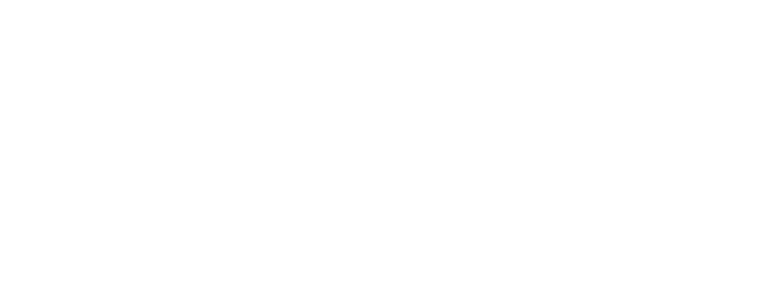
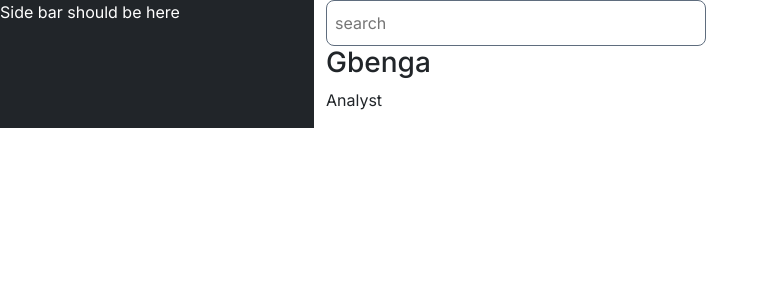
Before and after one commit to group2-team2-fdev2/cash2go, a React (Vite) app: page /dashboard in a window 1280 px wide. Shown: the top 300 px of the page, without its empty margins (0-769 px from the left). Built offline with nearby package versions, Linux system fonts and the light colour scheme.

Commit message:
contact page

```diff
--- a/index.html
+++ b/index.html
@@ -3,11 +3,24 @@
   <head>
     <meta charset="UTF-8" />
     <!-- <link rel="icon" type="image/svg+xml" href="/vite.svg" /> -->
+    <link
+      href="https://cdn.jsdelivr.net/npm/bootstrap@5.0.2/dist/css/bootstrap.min.css"
+      rel="stylesheet"
+      integrity="sha384-EVSTQN3/azprG1Anm3QDgpJLIm9Nao0Yz1ztcQTwFspd3yD65VohhpuuCOmLASjC"
+      crossorigin="anonymous"
+    />
+
     <meta name="viewport" content="width=device-width, initial-scale=1.0" />
     <title>Cash2go</title>
   </head>
   <body>
     <div id="root"></div>
+    <script
+      src="https://cdn.jsdelivr.net/npm/bootstrap@5.0.2/dist/js/bootstrap.bundle.min.js"
+      integrity="sha384-MrcW6ZMFYlzcLA8Nl+NtUVF0sA7MsXsP1UyJoMp4YLEuNSfAP+JcXn/tWtIaxVXM"
+      crossorigin="anonymous"
+    ></script>
+
     <script type="module" src="/src/main.jsx"></script>
   </body>
 </html>
--- a/package.json
+++ b/package.json
@@ -10,8 +10,11 @@
     "preview": "vite preview"
   },
   "dependencies": {
+    "@popperjs/core": "^2.11.8",
     "axios": "^1.4.0",
+    "bootstrap": "^5.3.0",
     "react": "^18.2.0",
+    "react-bootstrap": "^2.7.4",
     "react-dom": "^18.2.0",
     "react-icons": "^4.8.0",
     "react-router-dom": "6.4"
@@ -24,6 +27,7 @@
     "eslint-plugin-react": "^7.32.2",
     "eslint-plugin-react-hooks": "^4.6.0",
     "eslint-plugin-react-refresh": "^0.3.4",
+    "sass": "^1.62.1",
     "vite": "^4.3.2"
   }
 }
--- a/src/Cash2goApp.jsx
+++ b/src/Cash2goApp.jsx
@@ -15,6 +15,10 @@
 import EmailRequest from "./Pages/Auth/ForgotPassword/EmailRequest/EmailRequest";
 import SecurityQuestion from "./Pages/Auth/ForgotPassword/SecurityQuestion/SecurityQuestion";
 import NewPassword from "./Pages/Auth/ForgotPassword/NewPassword/NewPassword";
+
+// Main Page
+import Main from "./Pages/Main/Main";
+
 // Dashboard
 import Dashboard from "./Pages/Dashboard/Dashboard";
 
@@ -29,7 +33,7 @@
       <Route path="forgot-password" element={<EmailRequest />} />
       <Route path="security-question" element={<SecurityQuestion />} />
       <Route path="new-password" element={<NewPassword />} />
-      <Route path="dashboard" element={<Dashboard />} />
+      <Route path="dashboard" element={<Main />} />
     </Route>
   )
 );
--- a/src/Pages/Dashboard/Dashboard.jsx
+++ b/src/Pages/Dashboard/Dashboard.jsx
@@ -1,3 +1,6 @@
+
+
+
 export default function Dashboard() {
   return (
     <div>
--- /dev/null
+++ b/src/Pages/Main/Main.jsx
@@ -0,0 +1,29 @@
+import React from "react";
+
+export default function Main() {
+
+    return (
+        <div className="main-page row">
+        <div className="col-md-3 bg-dark">
+        <p className="text-white">Side bar should be here</p>
+        </div>
+        <div className="col-md-9">
+            <nav>
+                <div>
+                <form className="">
+                <input type="text"  placeholder="search"/>
+                </form>
+                </div>
+                <div>
+                    <i></i>
+                    <div>
+                        <i></i>
+                        <h3>Gbenga </h3>
+                        <p>Analyst</p>
+                    </div>
+                </div>
+            </nav>
+        </div>
+    </div>
+    )
+}
--- a/src/index.css
+++ b/src/index.css
@@ -1,4 +1,5 @@
 @import url("https://fonts.googleapis.com/css2?family=Inter:wght@100;200;300;400;500;600;700;800;900&display=swap");
+/* @import '~bootstrap/scss/bootstrap'; */
 
 *,
 *::before,
--- a/src/main.jsx
+++ b/src/main.jsx
@@ -1,6 +1,7 @@
 import React from "react";
 import ReactDOM from "react-dom/client";
 import Cash2goApp from "./Cash2goApp.jsx";
+import * as bootstrap from "bootstrap";
 import "./index.css";
 
 ReactDOM.createRoot(document.getElementById("root")).render(
--- a/vite.config.js
+++ b/vite.config.js
@@ -1,9 +1,17 @@
 import { defineConfig } from 'vite'
 import react from '@vitejs/plugin-react'
+import * as path from 'path'
+
 
 // https://vitejs.dev/config/
 export default defineConfig({
   plugins: [react()],
+  // root: path.resolve(__dirname, 'src'),
+  resolve: {
+    alias: {
+      '~bootstrap': path.resolve(__dirname, 'node_modules/bootstrap')
+    }
+  },
   server: {
     port: 3000,
   }
```
Also changed, not shown: src/Pages/Dashboard/Contact.jsx (added, +20 -0 lines), src/Pages/Dashboard/Contact.css (added), src/Pages/Main/Main.css (added), 1 other file (tests, documents, lock files or other folders).
